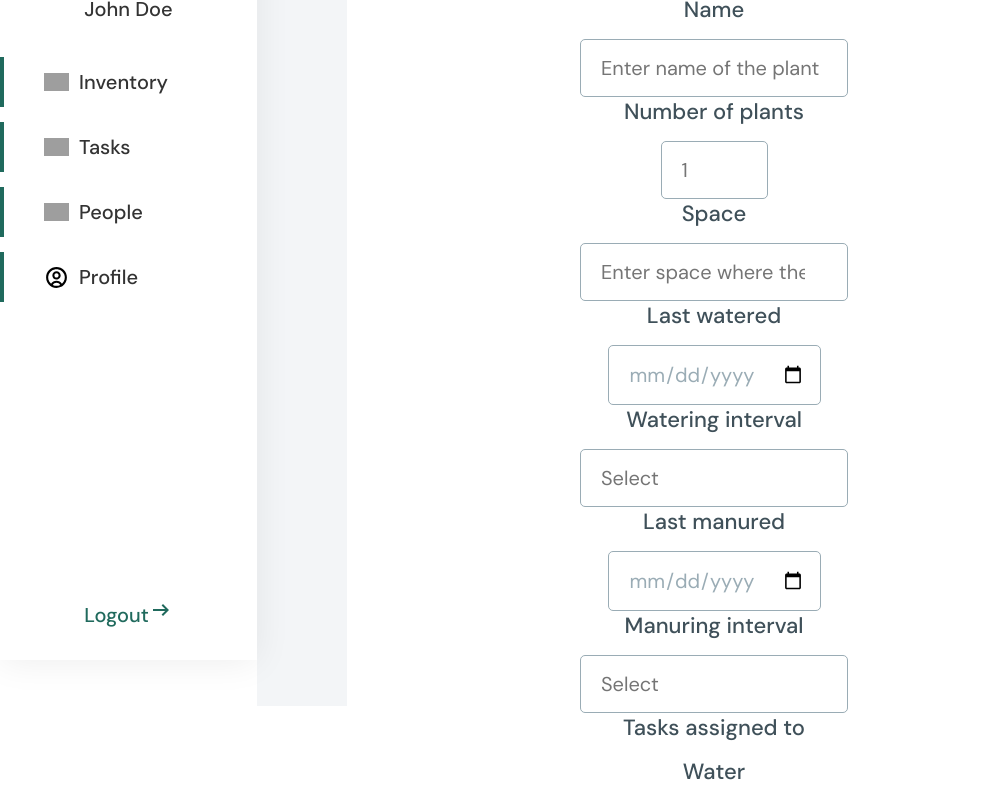
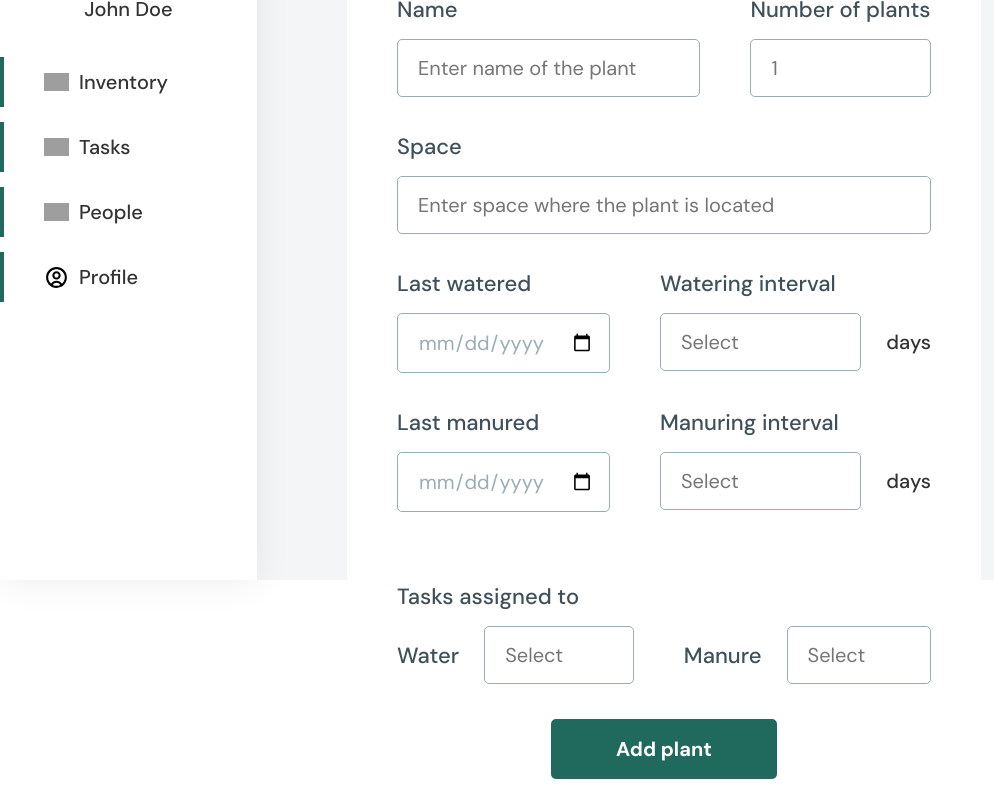
Before and after one commit to RachnaKedigehalli/Gardenry, a React (Create React App) app: page /add-plant in a window 1280 px wide. Shown: the part 220-1019 px from the top of the page, without its empty margins (0-994 px from the left). Built offline with nearby package versions, Linux system fonts and the light colour scheme; grey boxes are pictures that could not be loaded.

Commit message:
styles updated

```diff
--- a/src/AddPlant.js
+++ b/src/AddPlant.js
@@ -17,11 +17,30 @@ const AddPlant = () => {
 // autocomplete=”off”----The “off” state tells the browser neither to store the value entered for
 //   this input nor to suggest previously entered values. This should be
 //   used if the data is sensitive or the value will never be reused.
+
+    const handleSubmit = (e) => {
+        e.preventDefault();
+        const plant = {name, number, space, /*image,*/
+                        wateringInterval, lastWatered,
+                        manuringInterval, lastManured,
+                        waterAssigned, manureAssigned };
+
+        fetch('http://localhost:8000/blogs/', {
+            method: 'POST',
+            headers: { "Content-Type": "application/json" },
+            body: JSON.stringify(plant)
+        }).then(() => {
+            console.log('new plant added');
+        })
+    }
+
     return (
         <div className="add-plant">
             <h1 className="add-plant-heading"> Add Plant </h1>
             {/* Cross */}
-            <form>
+            <form onSubmit={handleSubmit}>
+                <div className="row">
+                    <div className="field">
                         <label for="plant-name">Name</label>
                         <input
                             type="text"
@@ -30,7 +49,9 @@ const AddPlant = () => {
                             value={ name }
                             onChange={(e) => setName(e.target.value)}
                         />
+                    </div>
 
+                    <div className="field">
                         <label for="plant-number">Number of plants</label>
                         <input
                             type="number"
@@ -44,7 +65,11 @@ const AddPlant = () => {
                         <datalist id="plant-number-list">
                             { Array.from(Array(50).keys()).slice(1).map((i) =>  <option value={i}/> ) }
                         </datalist>
+                    </div>
+                </div>
 
+                <div className="row">
+                    <div className="field">
                         <label for="plant-space">Space</label>
                         <input
                             type="text"
@@ -57,7 +82,11 @@ const AddPlant = () => {
                         <datalist id="spaces-list">
                             { spaces.map((space) => <option value={space}/> )}
                         </datalist>
+                    </div>
+                </div>
 
+                <div className="row">
+                    <div className="field">
                         <label for="last-watered">Last watered</label>
                         <input
                             type="date"
@@ -65,8 +94,11 @@ const AddPlant = () => {
                             value={ lastWatered }
                             onChange={ (e) => setLastWatered(e.target.value) }
                         />
+                    </div>
 
+                    <div className="field">
                         <label for="watering-interval">Watering interval</label>
+                        <div className="field-horizontal">
                             <input
                                 type="number"
                                 id="watering-interval" name="wateringInterval" required
@@ -79,7 +111,14 @@ const AddPlant = () => {
                             <datalist id="watering-interval-list">
                                 { Array.from(Array(15).keys()).slice(1).map((i) =>  <option value={i}/> ) }
                             </datalist>
+                            <span>days</span>
+                        </div>
+                    </div>
+                </div>
 
+
+                <div className="row">
+                    <div className="field">
                         <label for="last-manured">Last manured</label>
                         <input
                             type="date"
@@ -87,8 +126,11 @@ const AddPlant = () => {
                             value={ lastManured }
                             onChange={ (e) => setLastManured(e.target.value) }
                         />
+                    </div>
 
+                    <div className="field">
                         <label for="manuring-interval">Manuring interval</label>
+                        <div className="field-horizontal">
                             <input
                                 type="number"
                                 id="manuring-interval" name="manuringInterval" required
@@ -101,10 +143,19 @@ const AddPlant = () => {
                             <datalist id="manuring-interval-list">
                                 { Array.from(Array(15).keys()).slice(1).map((i) =>  <option value={i}/> ) }
                             </datalist>
+                            <span>days</span>
+                        </div>
+                    </div>
+                </div>
 
+                <div className="row">
                     {/* Image */}
+                </div>
+
 
                 <label>Tasks assigned to</label>
+                <div className="row">
+                    <div className="field-horizontal">
                         <label for="water-task-assigned-to">Water</label>
                         <input
                             type="text"
@@ -114,6 +165,9 @@ const AddPlant = () => {
                             value={ waterAssigned }
                             onChange={(e) => setWaterAssigned(e.target.value)}
                         />
+                    </div>
+
+                    <div className="field-horizontal">
                         <label for="manure-task-assigned-to">Manure</label>
                         <input
                             type="text"
@@ -123,11 +177,17 @@ const AddPlant = () => {
                             value={ manureAssigned }
                             onChange={(e) => setManureAssigned(e.target.value)}
                         />
+                    </div>
+
                     <datalist id="persons-list">
                         { persons.map((person) => <option value={person}/> )}
                     </datalist>
+                </div>
 
+                <div className="row">
                     <button> Add plant </button>
+                </div>
+
             </form>
         </div>
     );
--- a/src/add-plant.css
+++ b/src/add-plant.css
@@ -3,6 +3,7 @@
     padding: 45px 50px 60px 50px;
     font-weight: var(--medium);
     background-color: var(--white);
+    text-align: left;
 }
 
 .add-plant-heading {
@@ -26,8 +27,55 @@
     color: var(--grey);
     border: 1px solid var(--grey);
     border-radius: 5px;
+    width: 100%;
 }
 
 .add-plant input:focus {
     border: 1px solid var(--green);
 }
+.add-plant span {
+    font-size: var(--sidebar);
+}
+.row {
+    margin-bottom: 35px;
+    display: flex;
+    flex-direction: row;
+    align-items: flex-start;
+    justify-content: center;
+}
+.field {
+    text-align: left;
+    flex-grow: 1;
+}
+.field:nth-of-type(2), .field-horizontal:nth-of-type(2){
+    margin-left: 50px;
+}
+#plant-name {
+    width: 303px;
+}
+.field-horizontal {
+    display: flex;
+    flex-direction: row;
+    align-items: center;
+}
+.field-horizontal span {
+    margin-left: 25px;
+}
+#watering-interval #manuring-interval {
+    width: 160px;
+}
+.field-horizontal label {
+    margin-bottom: 0;
+    margin-right: 25px;
+}
+
+.add-plant button {
+    background-color: var(--green);
+    color: var(--white);
+    border-radius: 5px;
+    width: 226px;
+    height: 60px;
+    border: none;
+    font-weight: var(--bold);
+    font-size: var(--sidebar);
+}
--- a/src/index.css
+++ b/src/index.css
@@ -16,6 +16,7 @@
   --normal: 18px;
   /* font weight */
   --medium: 500;
+  --bold: 700;
   /* widths */
   --sidebar-width: 257px;
   --content-margin: 90px;
@@ -23,6 +24,7 @@
 
 * {
   margin: 0;
+  box-sizing: border-box;
   font-family: 'DM Sans', sans-serif;
   color: #333;
 }
@@ -152,7 +154,7 @@ flex-grow: 0; */
 }
 
 .button {
-  font-weight: bold;
+  font-weight: var(--bold);
   font-size: var(--normal);
   padding: 10px 15px;
   background-color: var(--green);
```
Lines whose indentation alone changed are shown as unchanged.
